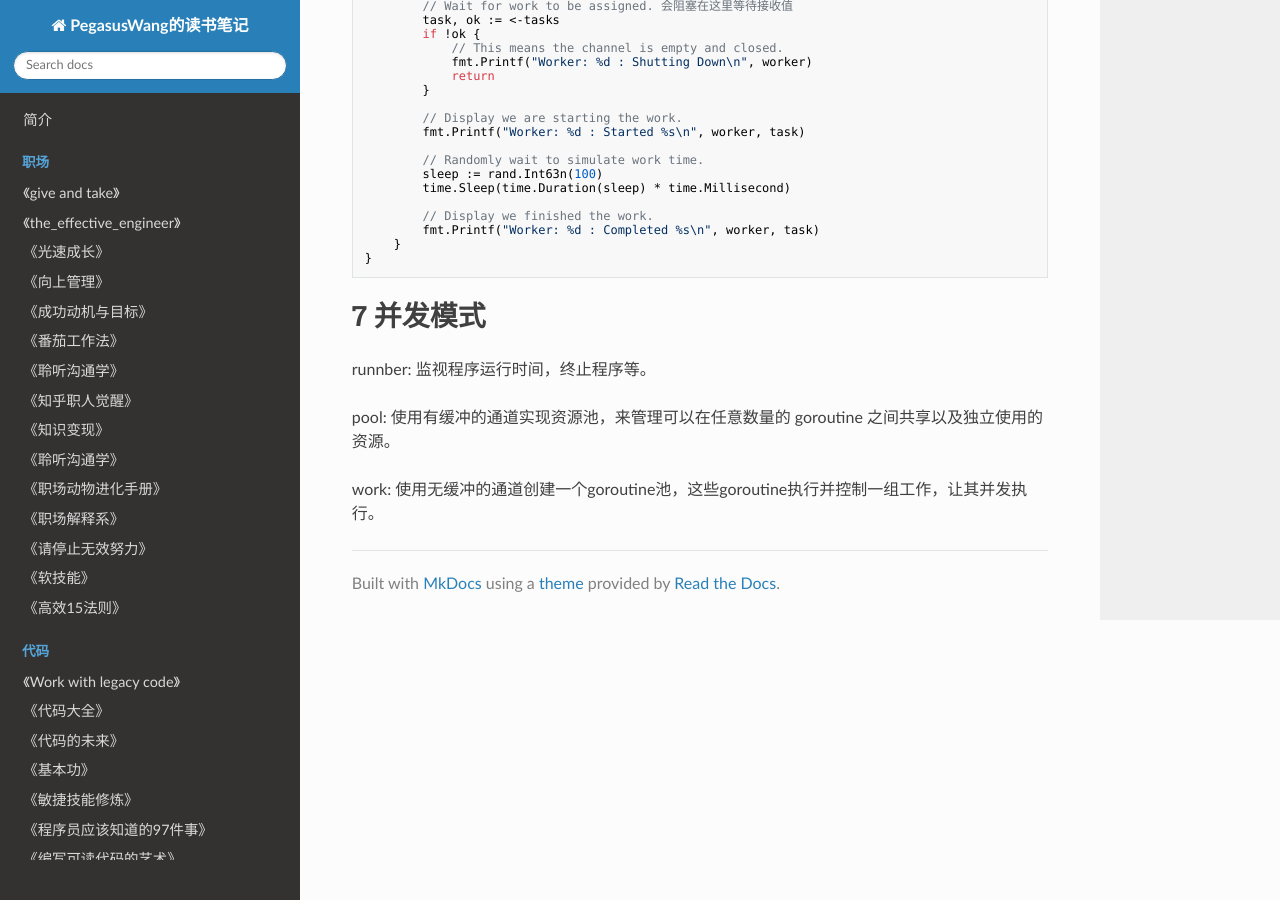
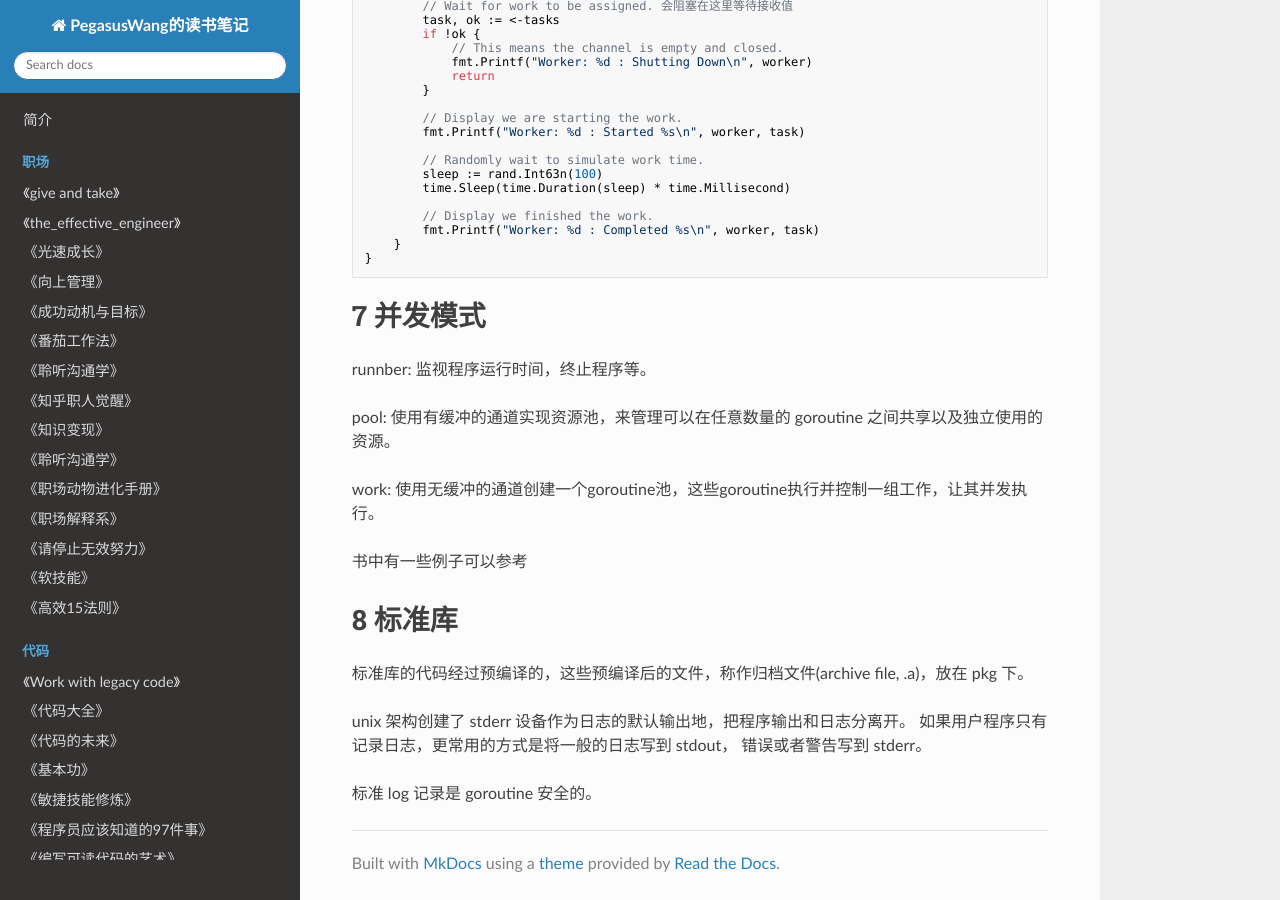
Before and after one commit to PegasusWang/booknotes, an MkDocs documentation site: the page built from docs/golang/go_in_action(go语言实战).md, in a window 1280 px wide and 900 px high, scrolled down 5524 px. Built offline with MkDocs 1.6.1, drawn with Linux system fonts in a browser that asks for light colours; nearby versions of some CDN libraries; old or Windows-style settings are respelled for this version of MkDocs.

Commit message:
go 标准库

```diff
--- a/docs/golang/go_in_action(go语言实战).md
+++ b/docs/golang/go_in_action(go语言实战).md
@@ -371,3 +371,16 @@ runnber: 监视程序运行时间，终止程序等。
 pool: 使用有缓冲的通道实现资源池，来管理可以在任意数量的 goroutine 之间共享以及独立使用的资源。
 
 work: 使用无缓冲的通道创建一个goroutine池，这些goroutine执行并控制一组工作，让其并发执行。
+
+书中有一些例子可以参考
+
+
+# 8 标准库
+
+
+标准库的代码经过预编译的，这些预编译后的文件，称作归档文件(archive file, .a)，放在 pkg 下。
+
+unix 架构创建了  stderr 设备作为日志的默认输出地，把程序输出和日志分离开。
+如果用户程序只有记录日志，更常用的方式是将一般的日志写到 stdout， 错误或者警告写到 stderr。
+
+标准 log 记录是 goroutine 安全的。
```
